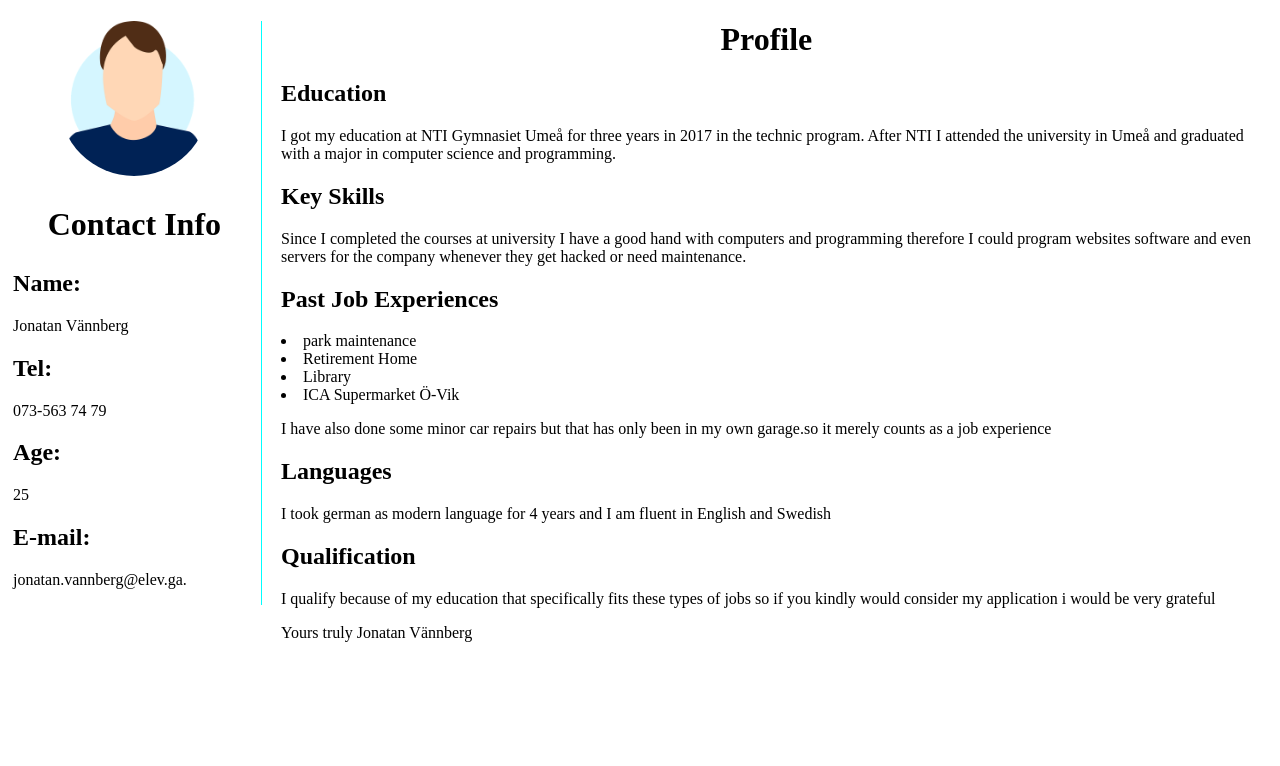
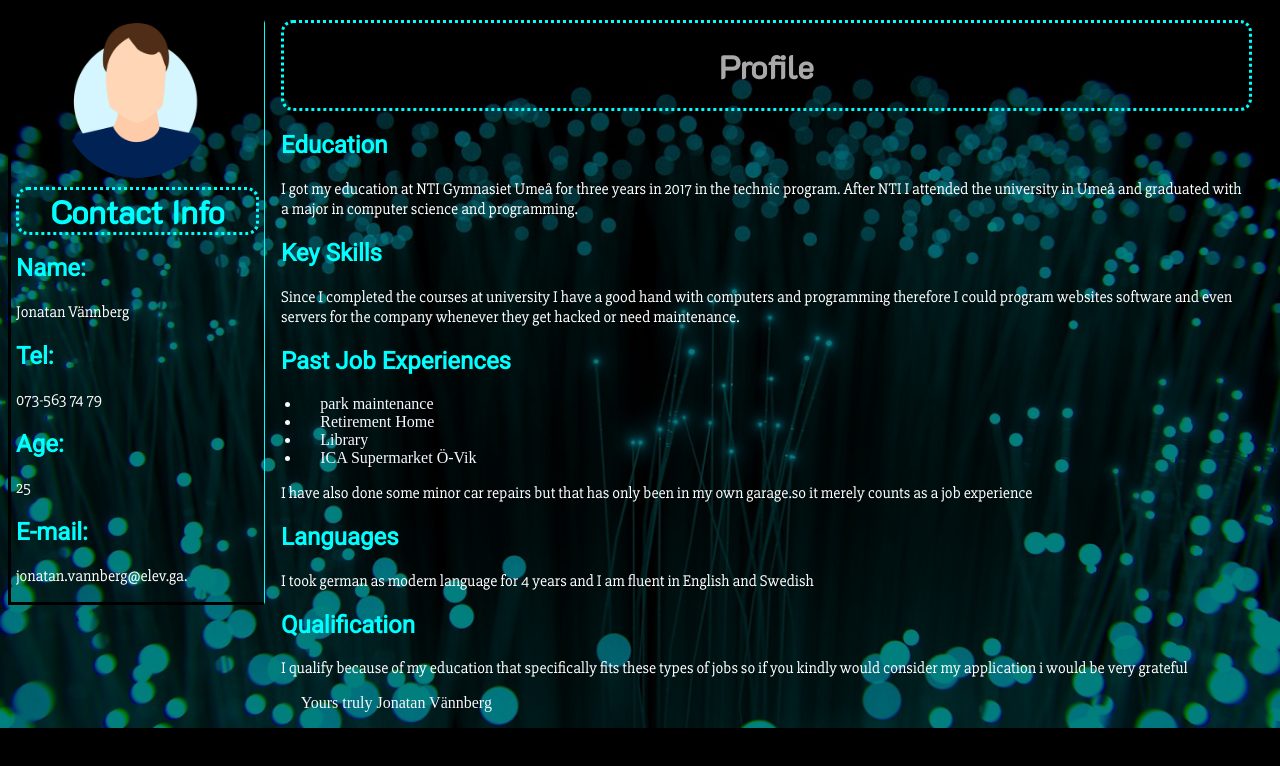
Before and after one commit to JonatanV/cv, a plain HTML site: page 2kolumn.html in a window 1280 px wide. Drawn offline with Linux system fonts and the light colour scheme.

Commit message:
socke.xd

```diff
--- a/2kolumn.html
+++ b/2kolumn.html
@@ -1,5 +1,6 @@
 <!DOCTYPE html>
-<html lang="eng">
+<html lang="en" ,id ="background" >
+
     <head>
         <meta charset="UTF-8">
         <meta name="viewport" content="width=device-width, initial scale=1.0">
@@ -11,7 +12,7 @@
     <body>
         <aside>
             <div class = "bild"><img src="bilder/vacker.png" alt="bild på Jonatan"></div>
-            <h1>Contact Info</h1>
+            <h1 class = "border">Contact Info</h1>
             <h2>Name:</h2>
             <p>Jonatan Vännberg</p>
             <h2>Tel:</h2>
@@ -22,22 +23,24 @@
             <p>jonatan.vannberg@elev.ga.</p>
         </aside>
         <main>
-            <h1>Profile</h1>
+            <div class = "border"><h1>Profile</h1></div>
             <h2>Education</h2>
             <p>I got my education at NTI Gymnasiet Umeå for three years in 2017 in the technic program. After NTI I attended the university in Umeå and graduated with a major in computer science and programming.</p>
             <h2>Key Skills</h2>
             <p>Since I completed the courses at university I have a good hand with computers and programming therefore I could program websites software and even servers for the company whenever they get hacked or need maintenance.</p>
             <h2>Past Job Experiences</h2>
+            <ul>
             <li>park maintenance</li>
             <li>Retirement Home</li>
             <li>Library</li>
             <li>ICA Supermarket Ö-Vik</li>
+            </ul>
             <p>I have also done some minor car repairs but that has only been in my own garage.so it merely counts as a job experience</p>
             <h2>Languages</h2>
             <p>I took german as modern language for 4 years and I am fluent in English and Swedish</p>
             <h2>Qualification</h2>
-            <p>I qualify because of my education that specifically fits these types of jobs so if you kindly would consider my application i would be very grateful</p>
-            <p>Yours truly Jonatan Vännberg</p>
+            <p>I qualify because of my education that specifically fits these types of jobs so if you kindly would consider my application i would be very grateful
+            <blockquote>Yours truly Jonatan Vännberg</blockquote>
         </main>
 
     </body>
--- a/css/2kolumn.css
+++ b/css/2kolumn.css
@@ -1,6 +1,12 @@
 main {
     width: 80%;
     margin-left: 20%;
+
+
+}
+body{
+    background-image: url(../bilder/bakgrund.png);
+    background-size: cover;
 
 }
 aside {
@@ -8,30 +14,48 @@ aside {
     float: left;
     border-right: 1px double aqua;
     text-align:left;
+    border-style: solid;
 }
 h1 {
     font-size: 2em;
     text-align: center;
+    font-family: 'K2D', sans-serif;
+    padding 0 2%;
+    color: darkgrey;
 }
 img {
 
     width: 150px;
     border-radius: 100px;
-
+    color: aqua;
 }
 
 p{
     padding: 0 2%;
-}
-h1{
-    padding: 0 2%;
+    font-family: 'Slabo 27px', serif;
+    color: white;
+
 }
 h2 {
     padding: 0 2%;
+    font-family: 'Roboto', sans-serif;
+    color: aqua;
+
 }
 .bild {
     text-align: center;
 }
 li{
     padding: 0 2%;
+    color: ghostwhite;
 }
+blockquote{
+    color: ghostwhite
+}
+
+.border{
+    margin: 2%;
+    border-style:dotted;
+    color: aqua;
+    border-radius: 12px;
+}
```
Also changed, not shown: bilder/bakgrund.jpg (added), bilder/bakgrund.png (added).
